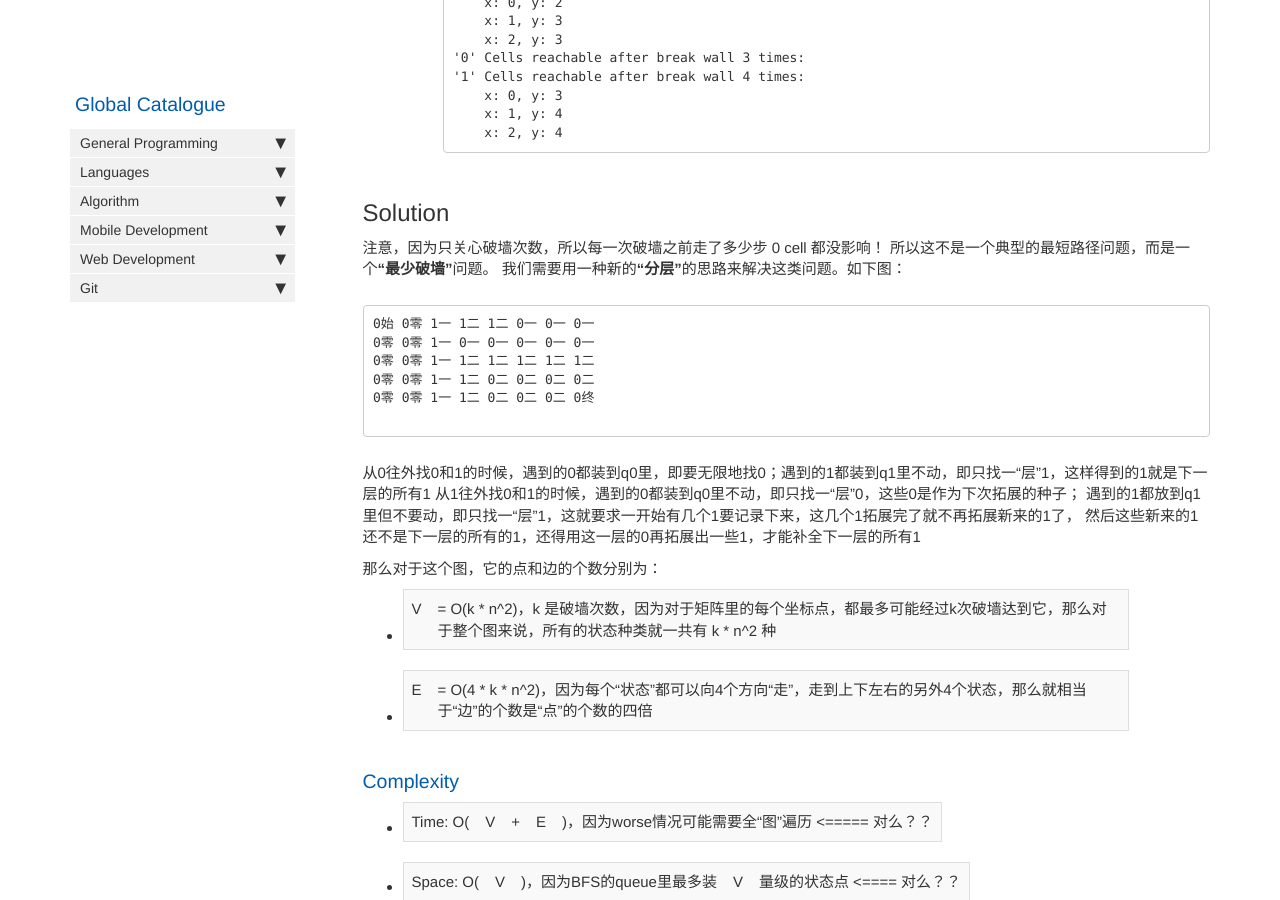
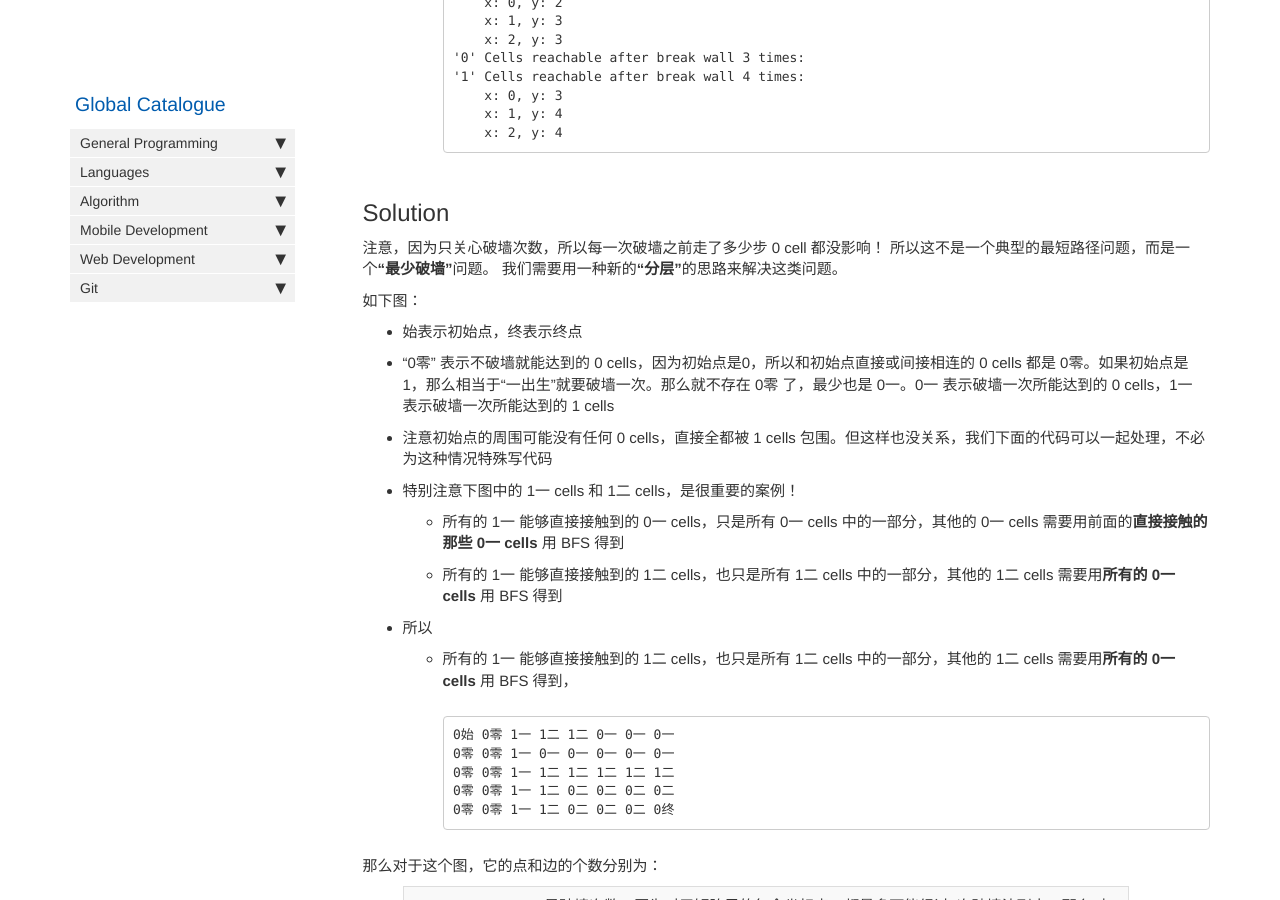
Before and after one commit to HungryOrc/hungryorc.github.io, a Jekyll site: the page built from pages/algorithm/algorithm_reach_destination_with_min_wall_breaking.md, in a window 1280 px wide and 900 px high, scrolled down 890 px. Built offline with Jekyll 4.4.1, drawn with Linux system fonts in a browser that asks for light colours; nearby versions of some CDN libraries; comment, search, counter and statistics services are not loaded.

Commit message:
Update algorithm_reach_destination_with_min_wall_breaking.md

````diff
--- a/pages/algorithm/algorithm_reach_destination_with_min_wall_breaking.md
+++ b/pages/algorithm/algorithm_reach_destination_with_min_wall_breaking.md
@@ -51,20 +51,26 @@ toc: false
 ## Solution
 注意，因为只关心破墙次数，所以每一次破墙之前走了多少步 0 cell 都没影响！
 所以这不是一个典型的最短路径问题，而是一个**“最少破墙”**问题。
-我们需要用一种新的**“分层”**的思路来解决这类问题。如下图：
+我们需要用一种新的**“分层”**的思路来解决这类问题。
+
+如下图：
+* 始表示初始点，终表示终点
+* "0零" 表示不破墙就能达到的 0 cells，因为初始点是0，所以和初始点直接或间接相连的 0 cells 都是 0零。如果初始点是1，那么相当于“一出生”就要破墙一次。那么就不存在 0零 了，最少也是 0一。0一 表示破墙一次所能达到的 0 cells，1一 表示破墙一次所能达到的 1 cells
+* 注意初始点的周围可能没有任何 0 cells，直接全都被 1 cells 包围。但这样也没关系，我们下面的代码可以一起处理，不必为这种情况特殊写代码
+* 特别注意下图中的 1一 cells 和 1二 cells，是很重要的案例！
+  * 所有的 1一 能够直接接触到的 0一 cells，只是所有 0一 cells 中的一部分，其他的 0一 cells 需要用前面的**直接接触的那些 0一 cells** 用 BFS 得到
+  * 所有的 1一 能够直接接触到的 1二 cells，也只是所有 1二 cells 中的一部分，其他的 1二 cells 需要用**所有的 0一 cells** 用 BFS 得到
+* 所以
+  * 所有的 1一 能够直接接触到的 1二 cells，也只是所有 1二 cells 中的一部分，其他的 1二 cells 需要用**所有的 0一 cells** 用 BFS 得到，
 ```
 0始 0零 1一 1二 1二 0一 0一 0一
 0零 0零 1一 0一 0一 0一 0一 0一
 0零 0零 1一 1二 1二 1二 1二 1二
 0零 0零 1一 1二 0二 0二 0二 0二
 0零 0零 1一 1二 0二 0二 0二 0终
-
 ```
 
-从0往外找0和1的时候，遇到的0都装到q0里，即要无限地找0；遇到的1都装到q1里不动，即只找一“层”1，这样得到的1就是下一层的所有1
-从1往外找0和1的时候，遇到的0都装到q0里不动，即只找一“层”0，这些0是作为下次拓展的种子；
-遇到的1都放到q1里但不要动，即只找一“层”1，这就要求一开始有几个1要记录下来，这几个1拓展完了就不再拓展新来的1了，
-然后这些新来的1还不是下一层的所有的1，还得用这一层的0再拓展出一些1，才能补全下一层的所有1
+
 
 
 
````
